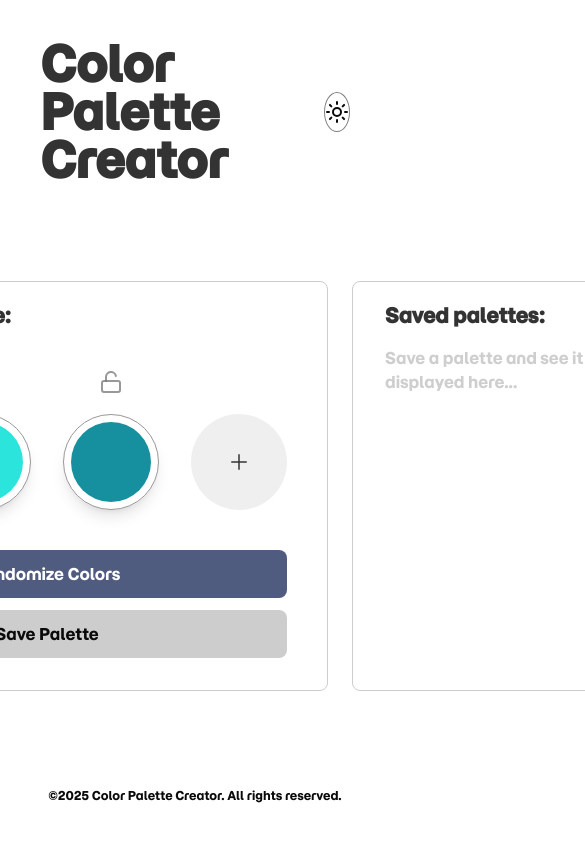
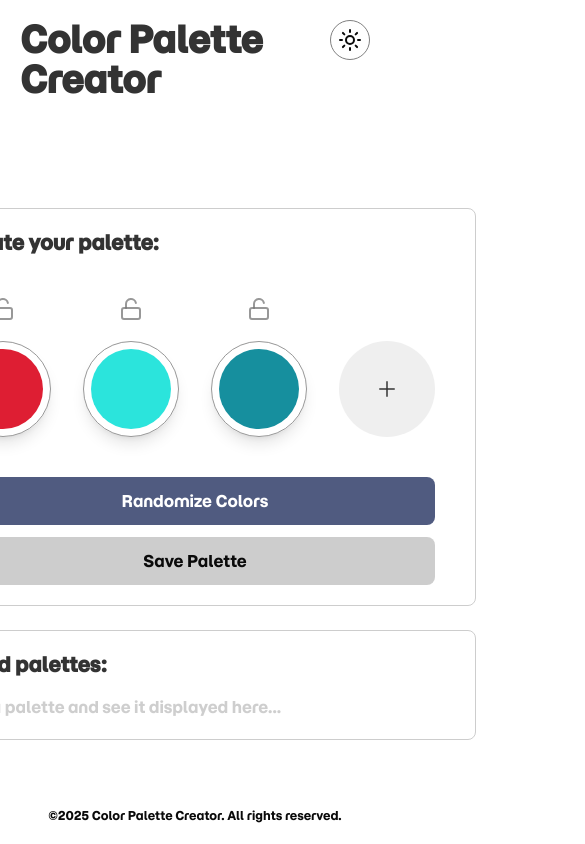
Before and after one commit to DanielG808/color-palette-creator, a Next.js app: page / in a window 390 px wide. Shown: the top 844 px of the page, 585 px wide, since content can reach past the window. Built offline with nearby package versions, Linux system fonts and the light colour scheme.

Commit message:
added mobile styling to header

```diff
--- a/app/layout.tsx
+++ b/app/layout.tsx
@@ -24,7 +24,7 @@ export default function RootLayout({
   return (
     <html lang="en" suppressHydrationWarning>
       <body
-        className={`${momoTrustDisplay.className} flex flex-col items-center min-h-screen p-10 antialiased`}
+        className={`${momoTrustDisplay.className} flex flex-col items-center min-h-screen p-5 md:p-10 antialiased`}
       >
         <ThemeProvider
           attribute="class"
--- a/components/color-palette-creator.tsx
+++ b/components/color-palette-creator.tsx
@@ -23,7 +23,7 @@ export default function ColorPaletteCreator() {
   } = useColorPaletteCreator();
 
   return (
-    <div className="flex gap-6">
+    <div className="flex flex-col md:flex-row gap-6">
       <ColorPaletteCanvas
         colors={colors}
         colorsLength={colorsLength}
--- a/components/header.tsx
+++ b/components/header.tsx
@@ -3,7 +3,7 @@ import HomePageLink from "./home-page-link";
 
 export default function Header() {
   return (
-    <header className="flex justify-center items-center space-x-5">
+    <header className="flex justify-center items-start md:items-center space-x-5 pb-10 md:pb-0">
       <HomePageLink />
       <ModeToggle />
     </header>
--- a/components/home-page-link.tsx
+++ b/components/home-page-link.tsx
@@ -3,7 +3,7 @@ import H1 from "@/components/H1";
 export default function HomePageLink() {
   return (
     <a href="/">
-      <H1 className="text-calm-5 dark:text-calm-2 hover:text-black dark:hover:text-white duration-200 cursor-pointer">
+      <H1 className="text-4xl md:text-5xl text-calm-5 dark:text-calm-2 hover:text-black dark:hover:text-white duration-200 cursor-pointer">
         Color Palette Creator
       </H1>
     </a>
--- a/components/mode-toggle.tsx
+++ b/components/mode-toggle.tsx
@@ -1,4 +1,5 @@
 "use client";
+
 import { useTheme } from "next-themes";
 import { Moon, Sun } from "lucide-react";
 import { useState, useEffect } from "react";
@@ -19,14 +20,15 @@ export default function ModeToggle() {
     <button
       onClick={toggleTheme}
       style={{
-        width: "2.5rem",
-        height: "2.5rem",
+        width: "3rem",
+        aspectRatio: "1 / 1",
         borderRadius: "50%",
         border: "1px solid gray",
         display: "flex",
         alignItems: "center",
         justifyContent: "center",
         position: "relative",
+        minWidth: "2.5rem",
       }}
       aria-label="Toggle theme"
     >
--- a/components/saved-palettes-container.tsx
+++ b/components/saved-palettes-container.tsx
@@ -19,7 +19,7 @@ export default function SavedPalettesContainer({
   deletePalette,
 }: SavedPalettesContainerProps) {
   return (
-    <aside className="flex-1 flex flex-col border border-calm-3/75 dark:border-white/35 px-8 py-5 rounded-md h-[410px] w-68">
+    <aside className="flex-1 flex flex-col border border-calm-3/75 dark:border-white/35 px-8 py-5 rounded-md h-[410px] w-full md:w-68">
       <H1 className="text-xl mb-4">Saved palettes:</H1>
       <PaletteList
         palettes={palettes}
```
